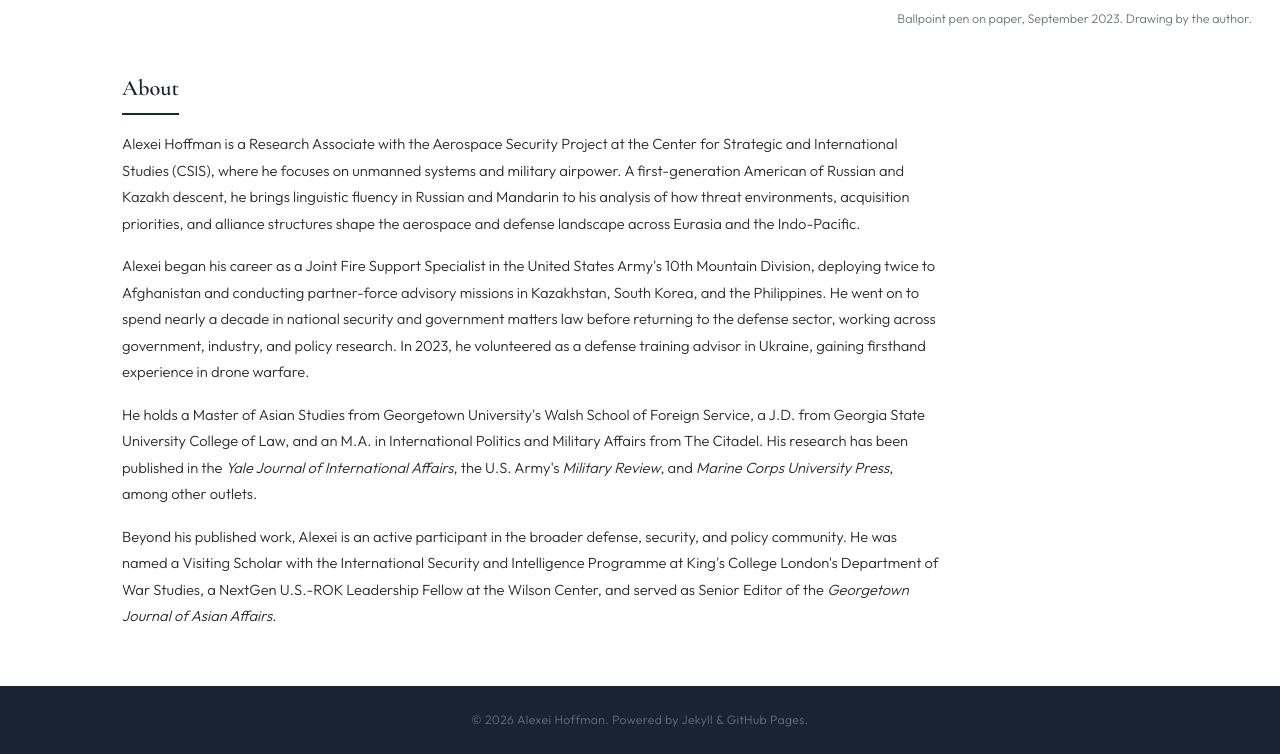
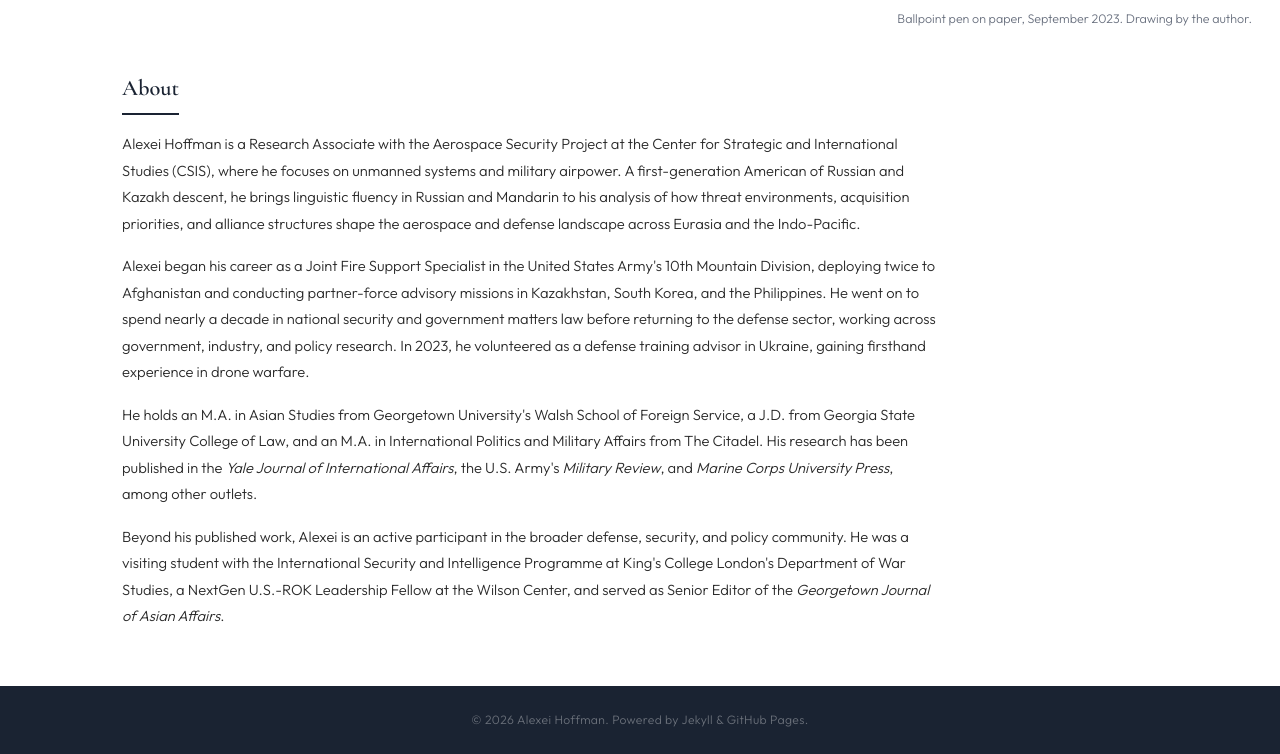
Before and after one commit to a-novi13-byte/a-novi13-byte.github.io, a Jekyll site: the page built from index.html, in a window 1280 px wide and 1094 px high. Shown: the part 340-1094 px from the top of the window. Built offline with Jekyll 4.4.1, drawn with Linux system fonts in a browser that asks for light colours.

Commit message:
Update index.html

```diff
--- a/index.html
+++ b/index.html
@@ -30,6 +30,6 @@ title: Home
   <h2 class="about-heading">About</h2>
   <p>Alexei Hoffman is a Research Associate with the Aerospace Security Project at the Center for Strategic and International Studies (CSIS), where he focuses on unmanned systems and military airpower. A first-generation American of Russian and Kazakh descent, he brings linguistic fluency in Russian and Mandarin to his analysis of how threat environments, acquisition priorities, and alliance structures shape the aerospace and defense landscape across Eurasia and the Indo-Pacific.</p>
   <p>Alexei began his career as a Joint Fire Support Specialist in the United States Army's 10th Mountain Division, deploying twice to Afghanistan and conducting partner-force advisory missions in Kazakhstan, South Korea, and the Philippines. He went on to spend nearly a decade in national security and government matters law before returning to the defense sector, working across government, industry, and policy research. In 2023, he volunteered as a defense training advisor in Ukraine, gaining firsthand experience in drone warfare.</p>
-  <p>He holds a Master of Asian Studies from Georgetown University's Walsh School of Foreign Service, a J.D. from Georgia State University College of Law, and an M.A. in International Politics and Military Affairs from The Citadel. His research has been published in the <em>Yale Journal of International Affairs</em>, the U.S. Army's <em>Military Review</em>, and <em>Marine Corps University Press</em>, among other outlets.</p>
-  <p>Beyond his published work, Alexei is an active participant in the broader defense, security, and policy community. He was named a Visiting Scholar with the International Security and Intelligence Programme at King's College London's Department of War Studies, a NextGen U.S.-ROK Leadership Fellow at the Wilson Center, and served as Senior Editor of the <em>Georgetown Journal of Asian Affairs</em>.</p>
+  <p>He holds an M.A. in Asian Studies from Georgetown University's Walsh School of Foreign Service, a J.D. from Georgia State University College of Law, and an M.A. in International Politics and Military Affairs from The Citadel. His research has been published in the <em>Yale Journal of International Affairs</em>, the U.S. Army's <em>Military Review</em>, and <em>Marine Corps University Press</em>, among other outlets.</p>
+  <p>Beyond his published work, Alexei is an active participant in the broader defense, security, and policy community. He was a visiting student with the International Security and Intelligence Programme at King's College London's Department of War Studies, a NextGen U.S.-ROK Leadership Fellow at the Wilson Center, and served as Senior Editor of the <em>Georgetown Journal of Asian Affairs</em>.</p>
 </section>
```
